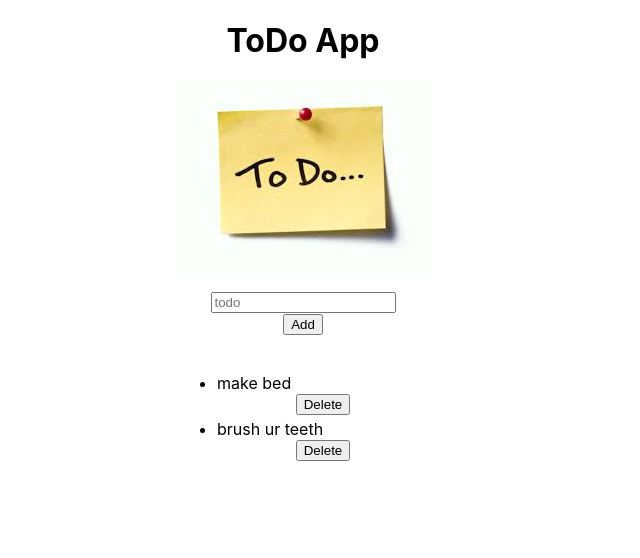
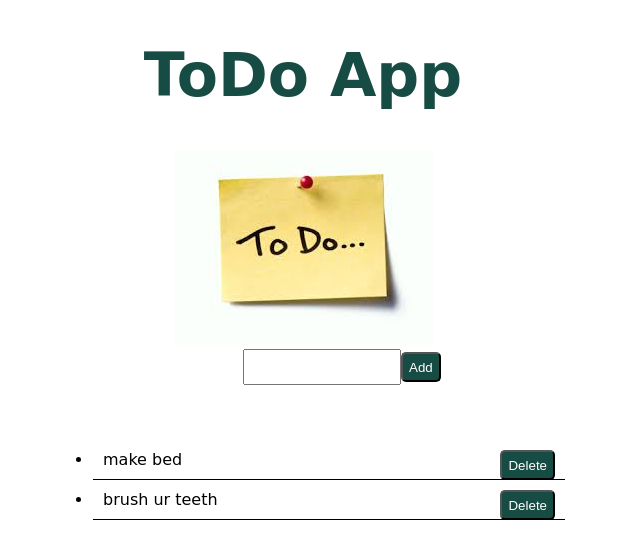
Before and after one commit to klimbachiy/todoapp, a React (Create React App) app: page / in a window 1280 px wide. Shown: the top 558 px of the page, without its empty margins (337-977 px from the left). Built offline with nearby package versions, Linux system fonts and the light colour scheme; the HTML template or start-up script is replaced by a standard one.

Commit message:
added new css

```diff
--- a/src/Addtodo.js
+++ b/src/Addtodo.js
@@ -19,14 +19,10 @@ class Addtodo extends React.Component{
     }
     render(){
         return(
-            <div className="md-form">
+            <div className="data">
                 <form onSubmit={this.handleSubmit}>
-                <div class="input-group">
-                    <input type="text" class="form-control" placeholder="todo" onChange={this.handleChange} value={this.state.name}/>
-                    <div class="input-group-append">
-                        <button class="btn btn-success" type="submit">Add</button>
-                    </div>
-                </div>
+                <input  className="datainput" type="text" onChange={this.handleChange} value={this.state.name}/>
+                <button>Add</button>
                 </form>
             </div>
         )
--- a/src/App.css
+++ b/src/App.css
@@ -36,19 +36,43 @@
     transform: rotate(360deg);
   }
 }
-
-.center {
-  margin: auto;
-  width: 20%;
-  padding: 10px;
-}
-
-.todo-row{
-  padding: 2px;
-}
-.todo-add-btn{
-  height: 32px;
-}
-.todotext-align{
-  text-align: left;
-}
+body{
+  font-family:Comic Sans MS, cursive, sans-serif;
+  }
+  h1{
+  font-size:60px;
+  text-align:center;
+  position:relative;
+  color:rgb(23,76,69);
+  }
+  .content{
+  position:absolute;
+  margin-left:390px;
+  margin-top:20px;
+  height:300px;
+  width:40%;
+  }
+  button{
+  color:white;
+  background-color:rgb(23,76,69);
+  border-radius:5px;
+  height:30px;
+  padding-top:2px;
+  }
+  .datainput{
+  height:30px;
+  width:150px;
+  }
+  .data{
+  margin-left:580px;
+  }
+  li{
+  border-bottom:1px solid black;
+  padding:10px;
+  }
+  .btndelete{
+  float:right;
+  }
+  .imgcls{
+    margin-left:40%;
+  }
--- a/src/App.js
+++ b/src/App.js
@@ -4,9 +4,9 @@ import TodoImg from './todo.jpg'
 
 function App() {
   return (
-    <div className="App container-fluid">
+    <div>
       <h1>ToDo App</h1>
-      <img src={TodoImg} alt="ToDo"/>
+      <img className="imgcls" src={TodoImg} alt="ToDo"/>
       <Todo/>
     </div>
   );
--- a/src/Todo.js
+++ b/src/Todo.js
@@ -27,7 +27,7 @@ class Todo extends React.Component{
     }
     render(){
         return(
-            <div className="center">
+            <div>
                 <Addtodo addTodo={this.addTodo}/>
                 <br/>
                 <Todoui todos={this.state.todos} deleteTodo={this.deleteTodo}/>
--- a/src/Todoui.js
+++ b/src/Todoui.js
@@ -3,19 +3,14 @@ import './App.css'
 
 class Todoui extends React.Component{
     handleClick=(id)=>{
-        //console.log(id);
         this.props.deleteTodo(id);
     }
     render(){
         return(
-            <div>
+            <div  className="content">
                 <ul>
                 {this.props.todos.map(todo=>{
-                    return <div className="row todo-row" key={todo.id}>
-                    <div className="col-8"><li className="todotext-align">{todo.name}</li></div>
-                    <div className="col-4"><button className="btn btn-danger" onClick={()=>{this.handleClick(todo.id)}}>Delete</button></div>
-                    </div>
-
+                    return <li className="todotext-align" key={todo.id}>{todo.name}<button  className="btndelete" onClick={()=>{this.handleClick(todo.id)}}>Delete</button></li>
                 })}
                 </ul>
             </div>
```
